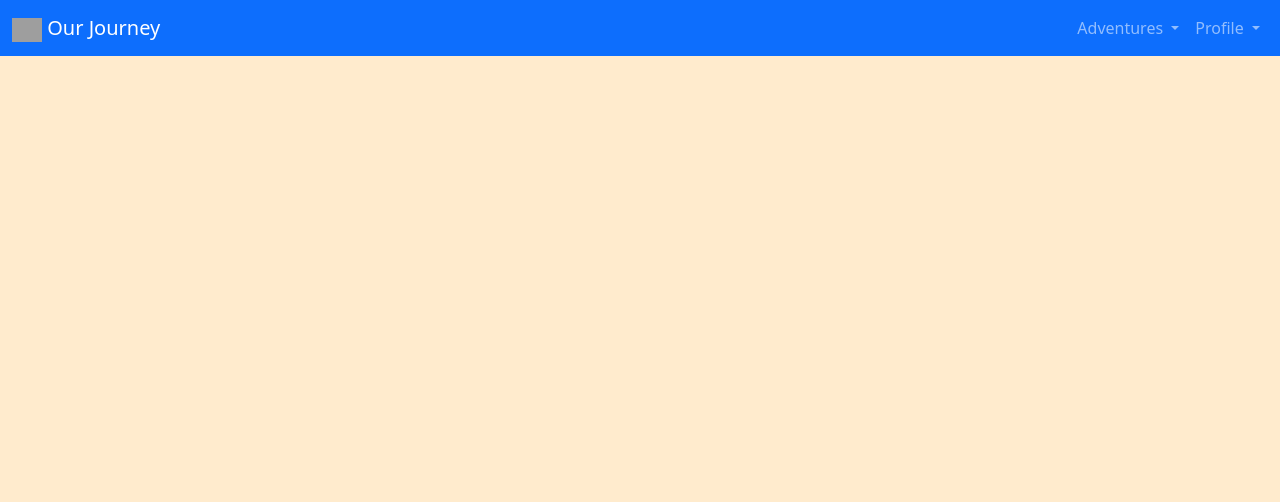
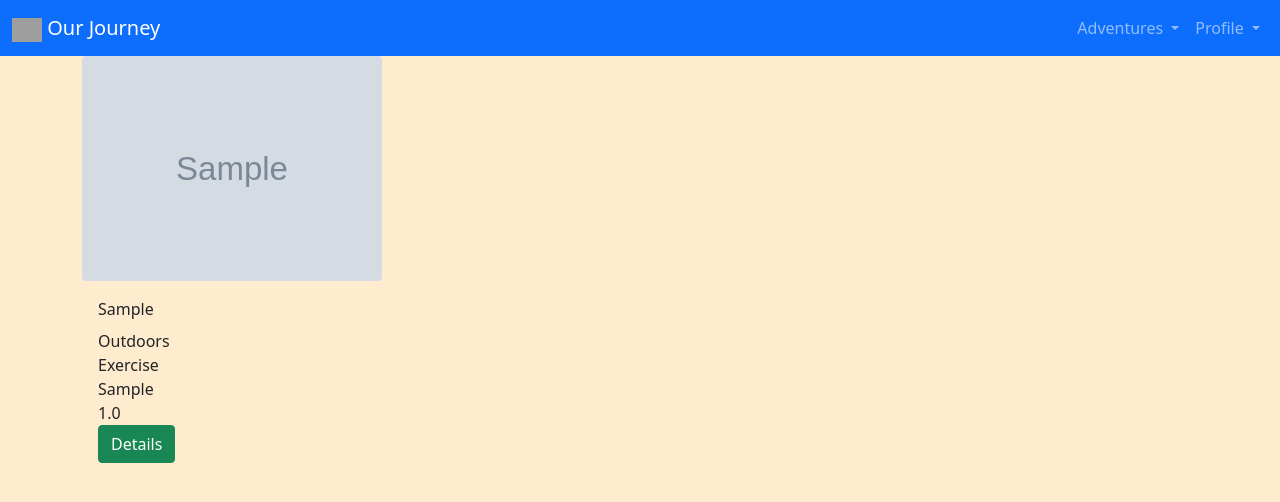
Before and after one commit to vaultman765/OurJourney, a Django app: page /journey/search_adventures/ in a window 1280 px wide. Shown: the top 502 px of the page. Run offline with Django 3.2, Linux system fonts and the light colour scheme; tables that the repository leaves empty hold one stand-in row (values such as "Sample post"); grey boxes marked "Sample" are stand-in pictures; grey boxes are pictures that could not be loaded.

Commit message:
Initial commit

```diff
--- a/OurJourney/journey/templates/journey/search_adventures.html
+++ b/OurJourney/journey/templates/journey/search_adventures.html
@@ -9,6 +9,57 @@
     <title>Document</title>
 </head>
 <body>
+{% block body %}
 
+<div class="container">
+    <div class="row">
+        {% for adv in adventure_list %}
+        <div class="col">
+            <div class="card">
+                <img class="card card-image" width="300px" src="{{ adv.image.url }}">
+                <div class="card-body">
+                    <div class="card-title" id="adventure"> {{ adv.adventure }}</div>
+                    <div class="card-text" id="category">{{ adv.category }}</div>
+                    <div class="card-text" id="subcategory">{{ adv.subcategory }}</div>
+                    <div class="card-text" id="location">{{ adv.location }}</div>
+                    <div class="card-text" id="hours">{{ adv.hours }}</div>
+                    <a href="{% url 'journey:detail' adv.id %}" class="btn btn-success">Details</a>
+                </div>
+            </div>
+        </div>
+        {% endfor %}
+    </div>
+
+
+    <div class="row">
+        <div class="col-md-3 offset-md-4">
+            {% if is_paginated %}
+            <ul class="pagination justify-content-center">
+                {% if page_obj.has_previous %}
+                <li class="page-item">
+                    <a class="page-link" href="?page={{ page_obj.previous_page_number }}">Previous</a>
+                </li>
+                {% endif %}
+
+                {% if page_obj.has_previous %}
+                <li class="page-item "><a class="page-link" href="?page={{ page_obj.previous_page_number }}">{{ page_obj.previous_page_number }}</a></li>
+                {% endif %}
+                <li class="page-item active"><a class="page-link" href="?page={{ page_obj.number }}">{{ page_obj.number }}</a></li>
+                {% if page_obj.has_next %}
+                <li class="page-item "><a class="page-link" href="?page={{ page_obj.next_page_number }}">{{ page_obj.next_page_number }}</a></li>
+                {% endif %}
+
+                {% if page_obj.has_next %}
+                <li class="page-item">
+                    <a class="page-link" href="?page={{ page_obj.next_page_number }}">Next</a>
+                </li>
+                {% endif %}
+            </ul>
+            {% endif %}
+        </div>
+    </div>
+</div>
+
+{% endblock %}
 </body>
 </html>
```
